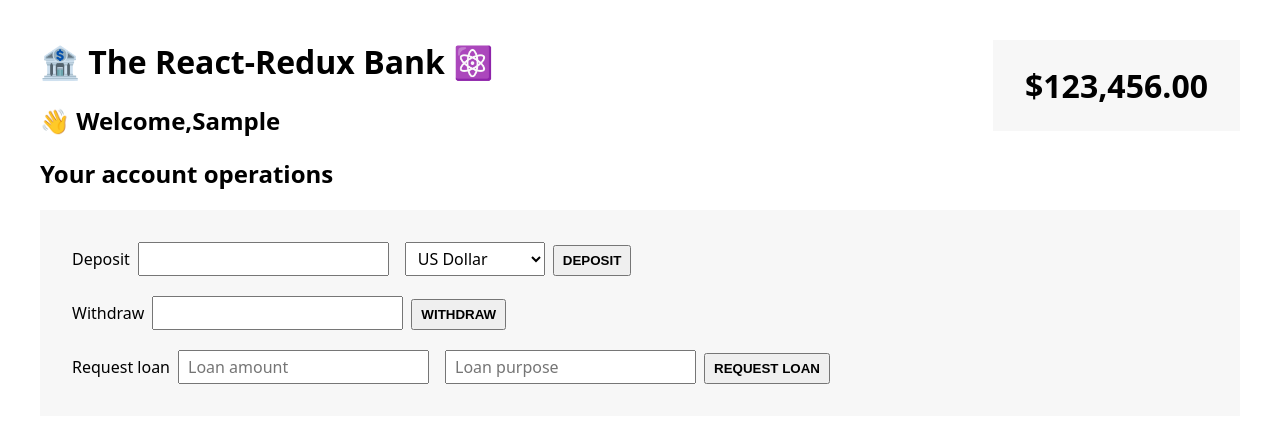
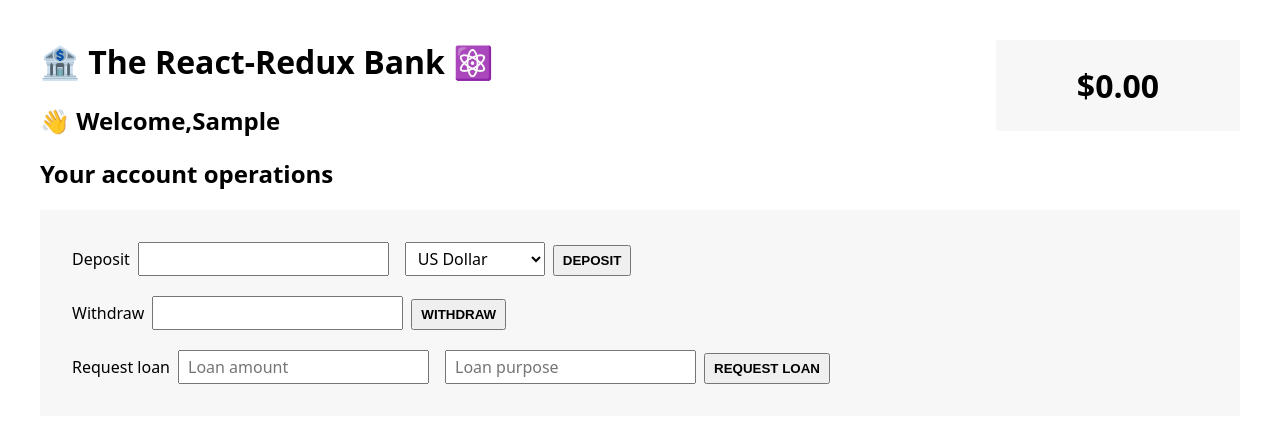
Before and after one commit to shubham4132/reducx-Intro, a React (Create React App) app: page / in a window 1280 px wide. Both pictures are taken after typing "Sample", "Sample" into the empty fields and a click on the button "CREATE NEW CUSTOMER". Shown: the top 422 px of the page. Built offline with nearby package versions, Linux system fonts and the light colour scheme.

Commit message:
working on to display updated balance on the screen using redux

```diff
--- a/src/features/accounts/BalanceDisplay.js
+++ b/src/features/accounts/BalanceDisplay.js
@@ -1,3 +1,6 @@
+import React from "react";
+import { useSelector } from "react-redux";
+
 function formatCurrency(value) {
   return new Intl.NumberFormat("en", {
     style: "currency",
@@ -6,7 +9,31 @@ function formatCurrency(value) {
 }
 
 function BalanceDisplay() {
-  return <div className="balance">{formatCurrency(123456)}</div>;
+  const balance = useSelector((store) => store.account.balance);
+  //const dispatch = useDispatch();
+
+  return <div className="balance">{formatCurrency(balance)}</div>;
 }
 
 export default BalanceDisplay;
+
+//OLD WAYS TO WRITE CODE
+/*import { connect } from "react-redux";
+function formatCurrency(value) {
+  return new Intl.NumberFormat("en", {
+    style: "currency",
+    currency: "USD",
+  }).format(value);
+}
+
+function BalanceDisplay({ balance }) {
+  return <div className="balance">{formatCurrency(balance)}</div>;
+}
+function mapStateToProps(state) {
+  return {
+    balance: state.account.balance,
+  };
+}
+
+export default connect(mapStateToProps)(BalanceDisplay);
+*/
```
